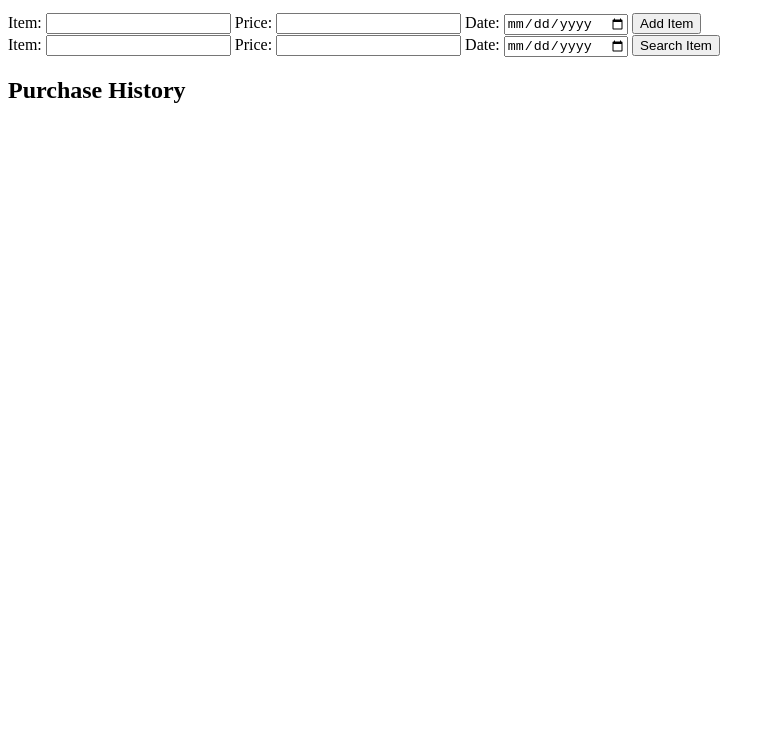
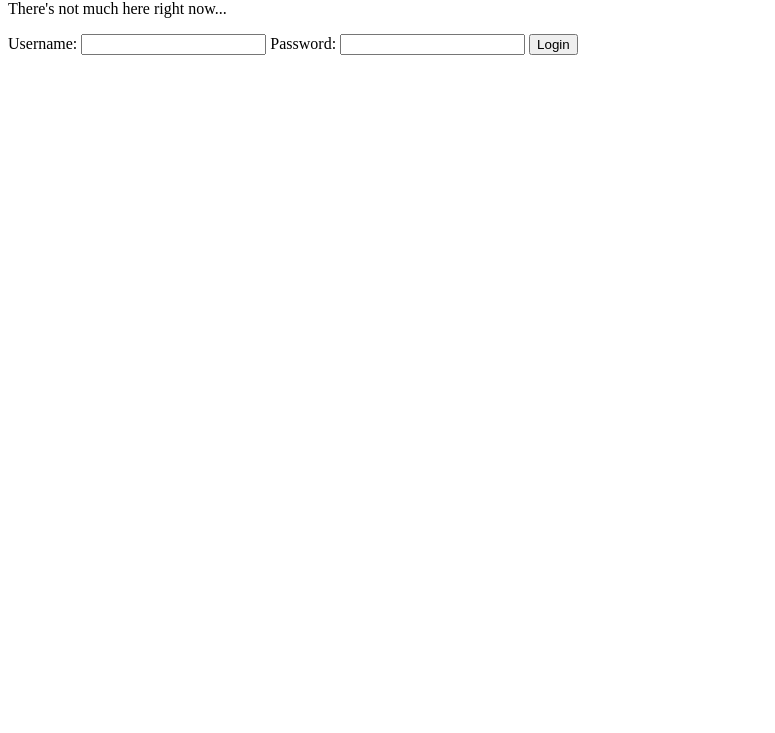
Before and after one commit to isaacr04/GrocLog, a plain HTML site: page server_files/html/index.html in a window 1280 px wide. Shown: the part 67-800 px from the top of the page, without its empty margins (0-775 px from the left). Drawn offline with Linux system fonts and the light colour scheme; no server answers.

Commit message:
Preparing for merge into main

```diff
--- a/server_files/html/index.html
+++ b/server_files/html/index.html
@@ -2,38 +2,22 @@
 <html lang="en">
   <head>
     <meta charset="UTF-8">
-  <meta name="viewport" content="width=device-width, initial-scale=1.0">
+    <link rel="stylesheet" href="homepage.css">
     <title>GrocLog</title>
   </head>
   <body>
-  <h1>GrocLog</h1>
-
-    <!-- Add Item Form -->
-    <form id="Add">
-      <label for="nameAdd">Item:</label>
-      <input name="name" id="nameAdd" required>
-      <label for="priceAdd">Price:</label>
-      <input name="price" id="priceAdd" type="number" step="0.01" required>
-      <label for="dateAdd">Date:</label>
-      <input name="date" id="dateAdd" type="date" required>
-      <input type="submit" value="Add Item">
+    <section class="greeting">
+      <h1>Welcome to GrocLog!</h1>
+      <p>There's not much here right now...</p>
+    </section>
+    <section class="">
+    	<form action="/itemlog" method="POST" id="form">
+      		<label for="username">Username:</label>
+      		<input name="username" id="username">
+      		<label for="pw">Password:</label>
+      		<input name="pw" id="pw">
+      		<input type="submit" value="Login">
     	</form>
-
-    <!-- Search Item Form -->
-    <form id="Search">
-      <label for="nameSearch">Item:</label>
-      <input name="name" id="nameSearch">
-      <label for="priceSearch">Price:</label>
-      <input name="price" id="priceSearch" type="number" step="0.01">
-      <label for="dateSearch">Date:</label>
-      <input name="date" id="dateSearch" type="date">
-      <input type="submit" value="Search Item">
-    </form>
-
-  <!-- Display Items -->
-  <h2>Purchase History</h2>
-  <ul id="item-list"></ul>
-
-  <script src="script.js"></script>
+    </section>
   </body>
 </html>
--- a/server_files/html/script.js
+++ b/server_files/html/itemlog/script.js
@@ -6,7 +6,7 @@ function formatDate(dateString) {
 
 // Function to load items from database
 async function loadItems() {
-    const response = await fetch("/api/searchitem", {
+    const response = await fetch("/api/search", {
         method: "POST",
         headers: { "Content-Type": "application/json" },
         body: JSON.stringify({ user_id: userId })
@@ -43,7 +43,7 @@ async function addItem(event) {
     const price = document.getElementById("priceAdd").value;
     const purchaseDate = document.getElementById("dateAdd").value;
 
-    const response = await fetch("/api/additem", {
+    const response = await fetch("/api/add", {
         method: "POST",
         headers: { "Content-Type": "application/json" },
         body: JSON.stringify({ user_id: userId, item, price, purchase_date: purchaseDate })
@@ -56,7 +56,7 @@ async function addItem(event) {
 
 // Function to handle deleting an item
 async function deleteItem(entry) {
-    const response = await fetch("/api/deleteitem", {
+    const response = await fetch("/api/delete", {
         method: "POST",
         headers: { "Content-Type": "application/json" },
         body: JSON.stringify(entry)
@@ -72,7 +72,7 @@ async function editItem(entry) {
     const newDate = prompt("Edit purchase date:", formatDate(entry.purchase_date));
 
     if (newItem && newPrice && newDate) {
-        const response = await fetch("/api/edititem", {
+        const response = await fetch("/api/edit", {
             method: "POST",
             headers: { "Content-Type": "application/json" },
             body: JSON.stringify({
@@ -99,7 +99,7 @@ async function searchItems(event) {
     const price = document.getElementById("priceSearch").value;
     const purchaseDate = document.getElementById("dateSearch").value;
 
-    const response = await fetch("/api/searchitem", {
+    const response = await fetch("/api/search", {
         method: "POST",
         headers: { "Content-Type": "application/json" },
         body: JSON.stringify({ user_id: userId, item, price, purchase_date: purchaseDate })
```
Also changed, not shown: server_files/html/favicon.ico (added), server_files/html/homepage.css (added). Lines whose indentation alone changed are shown as unchanged.
